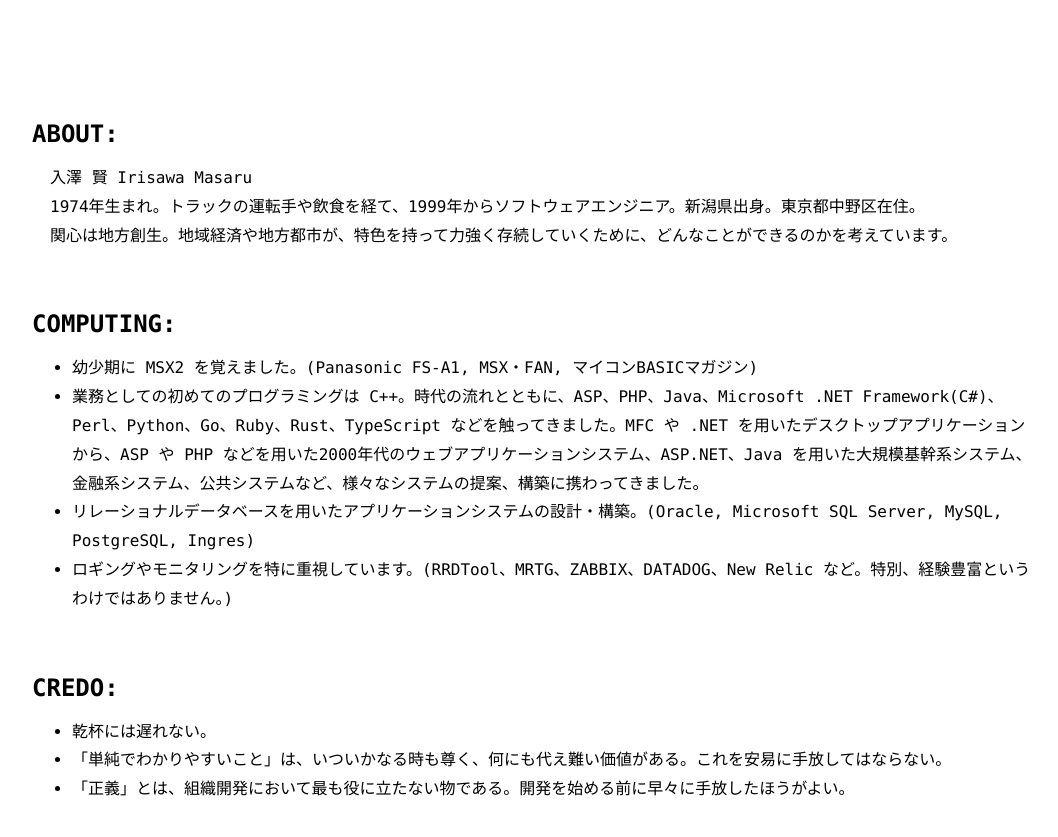
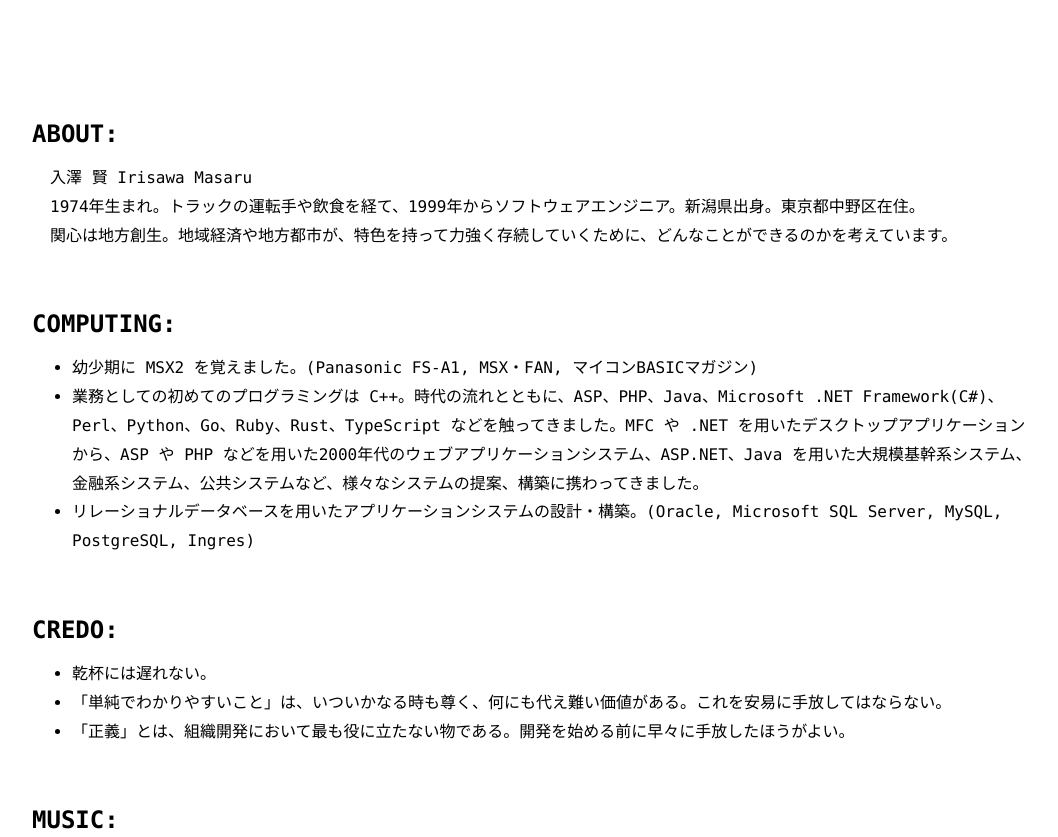
Before and after one commit to mass10/mass10.github.io, a plain HTML site: page index.html in a window 1280 px wide. Shown: the top 837 px of the page, without its empty margins (108-1166 px from the left). Drawn offline with Linux system fonts and the light colour scheme.

Commit message:
Update index.html

```diff
--- a/index.html
+++ b/index.html
@@ -30,7 +30,6 @@
 				<li class="li-high">幼少期に MSX2 を覚えました。(Panasonic FS-A1, MSX・FAN, マイコンBASICマガジン)</li>
 				<li class="li-high">業務としての初めてのプログラミングは C++。時代の流れとともに、ASP、PHP、Java、Microsoft .NET Framework(C#)、Perl、Python、Go、Ruby、Rust、TypeScript などを触ってきました。MFC や .NET を用いたデスクトップアプリケーションから、ASP や PHP などを用いた2000年代のウェブアプリケーションシステム、ASP.NET、Java を用いた大規模基幹系システム、金融系システム、公共システムなど、様々なシステムの提案、構築に携わってきました。</li>
 				<li class="li-high">リレーショナルデータベースを用いたアプリケーションシステムの設計・構築。(Oracle, Microsoft SQL Server, MySQL, PostgreSQL, Ingres)</li>
-				<li class="li-high">ロギングやモニタリングを特に重視しています。(RRDTool、MRTG、ZABBIX、DATADOG、New Relic など。特別、経験豊富というわけではありません。)</li>
 			</ul>
 
 			<h2 class="section-title">CREDO:</h2>
```
